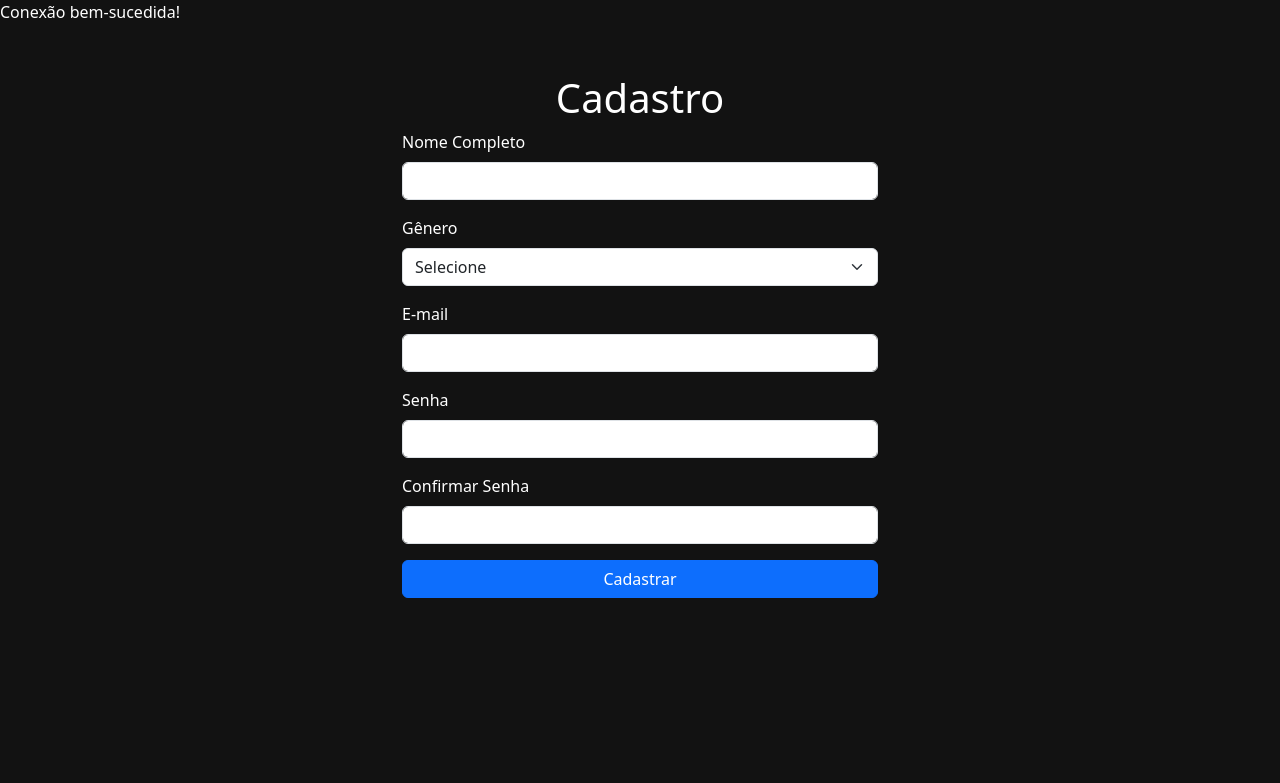
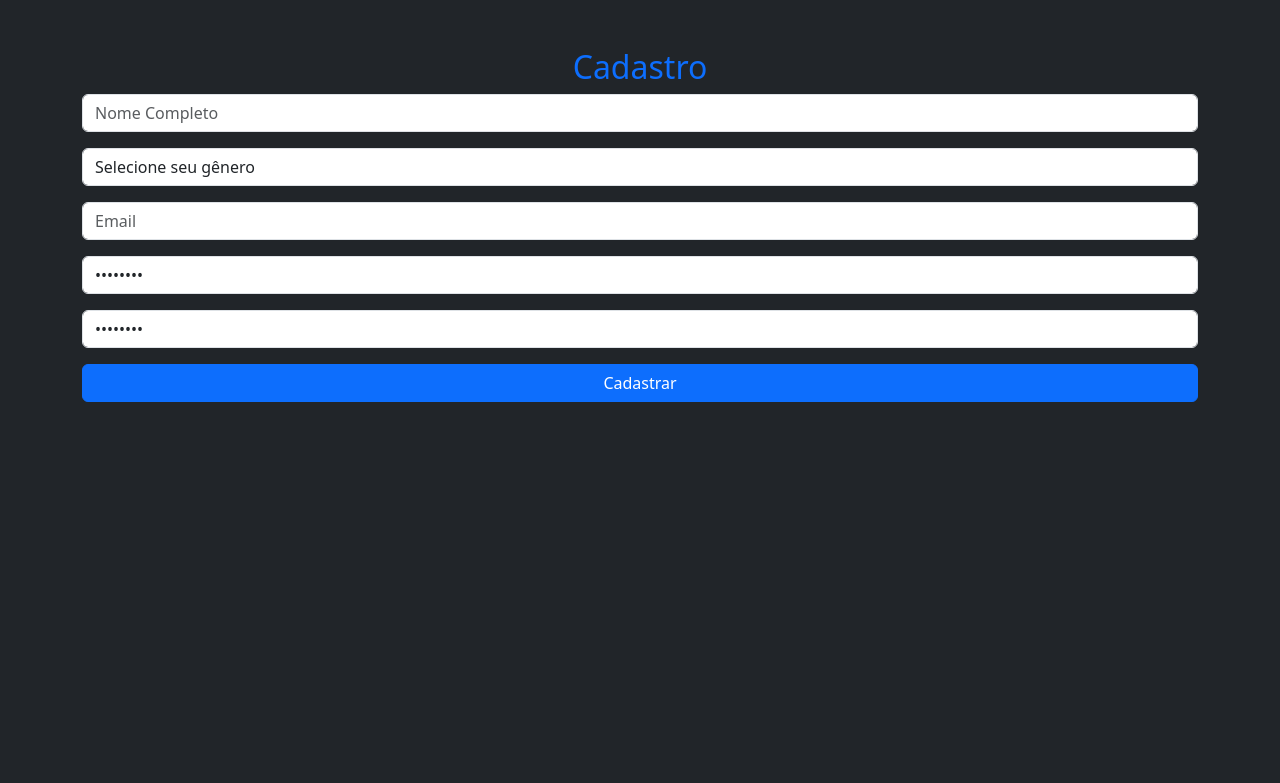
Before and after one commit to ribeiro-123/quiz, a PHP site: page /cadastro.php in a window 1280 px wide. Shown: the top 783 px of the page. Run offline with PHP 8.4, Linux system fonts and the light colour scheme; some libraries are stand-ins or nearby versions.

Commit message:
Cadastro funcional

```diff
--- a/cadastro.php
+++ b/cadastro.php
@@ -3,6 +3,7 @@ session_start();
 require_once 'conexao.php';
 
 $mensagem = '';
+$sucesso = false;
 
 if ($_SERVER['REQUEST_METHOD'] === 'POST') {
     $nome_completo = trim($_POST['nome_completo'] ?? '');
@@ -14,6 +15,8 @@ if ($_SERVER['REQUEST_METHOD'] === 'POST') {
     // Validação do nome completo
     if (!preg_match('/^[a-zA-ZÀ-ÿ\s]{10,}$/', $nome_completo) || str_word_count($nome_completo) < 2) {
         $mensagem = "O nome completo deve ter no mínimo 10 caracteres e conter pelo menos 2 palavras.";
+    } elseif (empty($genero)) {
+        $mensagem = "Por favor, selecione o seu gênero.";
     } elseif ($senha !== $confirmar_senha) {
         $mensagem = "As senhas não coincidem.";
     } elseif (strlen($senha) < 8) {
@@ -27,9 +30,9 @@ if ($_SERVER['REQUEST_METHOD'] === 'POST') {
                 $mensagem = "O e-mail informado já está em uso.";
             } else {
                 // Geração do nome de usuário
-                $nome_split = explode(' ', $nome_completo); // Divide o nome em partes
-                $ultimo_nome = end($nome_split); // Pega o último nome
-                $usuario = $nome_split[0] . '_' . $ultimo_nome . '-' . date('Hi'); // Cria o nome de usuário
+                $nome_split = explode(' ', $nome_completo);
+                $ultimo_nome = end($nome_split);
+                $usuario = $nome_split[0] . '_' . $ultimo_nome . '-' . date('Hi');
 
                 // Verificar se o nome de usuário já existe
                 $stmt = $pdo->prepare("SELECT COUNT(*) FROM usuarios WHERE usuario = ?");
@@ -46,81 +49,77 @@ if ($_SERVER['REQUEST_METHOD'] === 'POST') {
                         VALUES (?, ?, ?, ?, ?, 3, 0, 1, NOW())");
                     $stmt->execute([$nome_completo, $genero, $email, $usuario, $senha_hash]);
 
-                    // Sucesso no cadastro
-                    $_SESSION['sucesso'] = "Cadastro realizado com sucesso! Faça login para continuar.";
-                    header("Location: login.php");
-                    exit;
+                    $sucesso = true;
                 }
             }
         } catch (PDOException $e) {
-            // Mensagem de erro amigável com o código do erro
             $mensagem = "Não foi possível realizar o cadastro. Erro [" . $e->getCode() . "]. Por favor, tente novamente.";
         }
     }
 }
 ?>
 
+
+
+
 <!DOCTYPE html>
-<html lang="pt-BR">
+<html lang="pt-br">
 <head>
     <meta charset="UTF-8">
     <meta name="viewport" content="width=device-width, initial-scale=1.0">
     <title>Cadastro</title>
-    <link href="https://cdn.jsdelivr.net/npm/bootstrap@5.3.0-alpha3/dist/css/bootstrap.min.css" rel="stylesheet">
-    <style>
-        body {
-            background-color: #121212;
-            color: #ffffff;
-        }
-        .container {
-            max-width: 500px;
-            margin-top: 50px;
-        }
-        .alert {
-            margin-bottom: 20px;
-        }
-        input, select, button {
-            border-radius: 0;
-        }
-    </style>
+    <link href="https://cdn.jsdelivr.net/npm/bootstrap@5.3.0-alpha1/dist/css/bootstrap.min.css" rel="stylesheet">
+    <script src="https://cdn.jsdelivr.net/npm/sweetalert2@11"></script>
 </head>
-<body>
-    <div class="container">
-        <h1 class="text-center">Cadastro</h1>
+<body class="bg-dark text-light">
 
-        <?php if (!empty($mensagem)) : ?>
-            <div class="alert alert-danger" role="alert">
-                <?= htmlspecialchars($mensagem) ?>
-            </div>
-        <?php endif; ?>
-
-        <form method="POST" action="">
+    <div class="container mt-5">
+        <h2 class="text-center text-primary">Cadastro</h2>
+        <form action="cadastro.php" method="POST">
             <div class="mb-3">
-                <label for="nome_completo" class="form-label">Nome Completo</label>
-                <input type="text" class="form-control" id="nome_completo" name="nome_completo" minlength="10" required>
+                <input type="text" class="form-control" name="nome_completo" placeholder="Nome Completo" required>
             </div>
             <div class="mb-3">
-                <label for="genero" class="form-label">Gênero</label>
-                <select class="form-select" id="genero" name="genero" required>
-                    <option value="">Selecione</option>
-                    <option value="M">Masculino</option>
-                    <option value="F">Feminino</option>
+                <select class="form-control" name="genero" required>
+                    <option value="" disabled selected>Selecione seu gênero</option>
+                    <option value="masculino">Masculino</option>
+                    <option value="feminino">Feminino</option>
+                    <option value="outro">Outro</option>
                 </select>
             </div>
             <div class="mb-3">
-                <label for="email" class="form-label">E-mail</label>
-                <input type="email" class="form-control" id="email" name="email" required>
+                <input type="email" class="form-control" name="email" placeholder="Email" required>
             </div>
             <div class="mb-3">
-                <label for="senha" class="form-label">Senha</label>
-                <input type="password" class="form-control" id="senha" name="senha" minlength="8" required>
+                <input type="password" class="form-control" name="senha" placeholder="Senha" value="12345678" required>
             </div>
             <div class="mb-3">
-                <label for="confirmar_senha" class="form-label">Confirmar Senha</label>
-                <input type="password" class="form-control" id="confirmar_senha" name="confirmar_senha" minlength="8" required>
+                <input type="password" class="form-control" name="confirmar_senha" placeholder="Confirmar Senha" value="12345678" required>
             </div>
             <button type="submit" class="btn btn-primary w-100">Cadastrar</button>
         </form>
     </div>
+
+    <script>
+        // Mensagens de sucesso ou erro vindas do PHP
+        <?php if ($mensagem): ?>
+            Swal.fire({
+                icon: 'error',
+                title: 'Erro',
+                text: '<?= $mensagem ?>'
+            });
+        <?php elseif ($sucesso): ?>
+            Swal.fire({
+                icon: 'success',
+                title: 'Sucesso',
+                text: 'Cadastro realizado com sucesso!',
+                confirmButtonText: 'Ir para login'
+            }).then(() => {
+                window.location.href = 'login.php';
+            });
+        <?php endif; ?>
+    </script>
+
+    <script src="https://cdn.jsdelivr.net/npm/bootstrap@5.3.0-alpha1/dist/js/bootstrap.bundle.min.js"></script>
 </body>
 </html>
--- a/conexao.php
+++ b/conexao.php
@@ -9,8 +9,6 @@ try {
     $pdo = new PDO("mysql:host=$host;dbname=$dbname", $username, $password);
     // Definir o modo de erro do PDO para exceções
     $pdo->setAttribute(PDO::ATTR_ERRMODE, PDO::ERRMODE_EXCEPTION);
-    echo "Conexão bem-sucedida!";
-
 } catch (PDOException $e) {
     // Em caso de erro, exibir uma mensagem de erro
     die("Erro de conexão com o banco de dados: " . $e->getMessage());
```
Also changed, not shown: assets/css/cadastro.css (+51 -0 lines).
